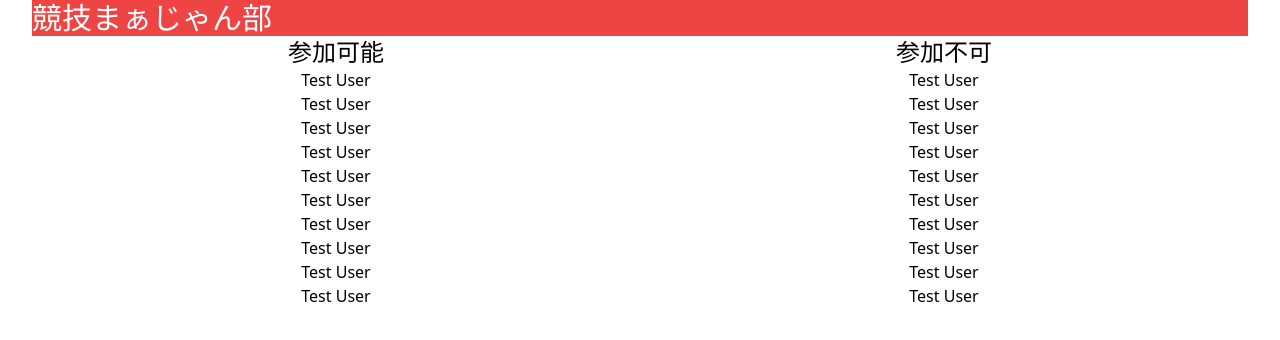
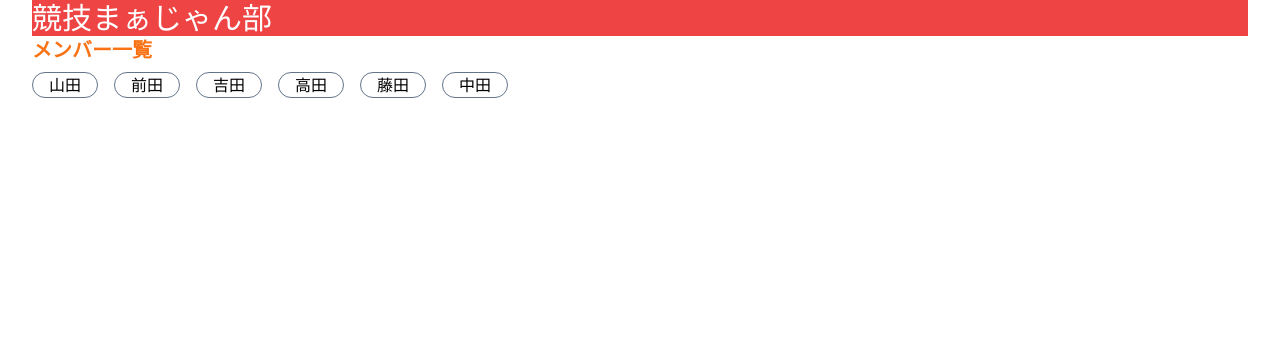
Before and after one commit to mitsumatsuo/mahjong, a Next.js app: page / in a window 1280 px wide. Shown: the top 340 px of the page. Built offline with nearby package versions, Linux system fonts and the light colour scheme.

Commit message:
add some codes

```diff
--- a/pages/index.tsx
+++ b/pages/index.tsx
@@ -1,8 +1,36 @@
 import type { NextPage } from "next";
 import Head from "next/head";
+import { useState } from "react";
 import styles from "../styles/Home.module.css";
 
+type User = {
+  id: number;
+  name: string;
+  checked: boolean;
+};
+
+const defaultUsers: User[] = [
+  { id: 0, name: "山田", checked: false },
+  { id: 1, name: "前田", checked: false },
+  { id: 2, name: "吉田", checked: false },
+  { id: 3, name: "高田", checked: false },
+  { id: 4, name: "藤田", checked: false },
+  { id: 5, name: "中田", checked: false },
+];
+
+const title = "競技まぁじゃん部";
+
 const Home: NextPage = () => {
+  const [users, setUsers] = useState(defaultUsers);
+  const clickEventHandler = (e: User) => {
+    e.checked = !e.checked;
+    setUsers((old) => [
+      ...old.filter((user) => user.id < e.id),
+      e,
+      ...old.filter((user) => user.id > e.id),
+    ]);
+  };
+
   return (
     <div className={styles.container}>
       <Head>
@@ -12,38 +40,28 @@ const Home: NextPage = () => {
       </Head>
 
       <main>
-        <h1 className="text-3xl bg-red-500 text-white">競技まぁじゃん部</h1>
-        <div className="flex">
-          <div className="w-1/2">
-            <h2 className="text-center text-2xl">参加可能</h2>
-            <ul>
-              <li className="text-center">Test User</li>
-              <li className="text-center">Test User</li>
-              <li className="text-center">Test User</li>
-              <li className="text-center">Test User</li>
-              <li className="text-center">Test User</li>
-              <li className="text-center">Test User</li>
-              <li className="text-center">Test User</li>
-              <li className="text-center">Test User</li>
-              <li className="text-center">Test User</li>
-              <li className="text-center">Test User</li>
-            </ul>
-          </div>
-          <div className="w-1/2">
-            <h2 className="text-center text-2xl">参加不可</h2>
-            <ul>
-              <li className="text-center">Test User</li>
-              <li className="text-center">Test User</li>
-              <li className="text-center">Test User</li>
-              <li className="text-center">Test User</li>
-              <li className="text-center">Test User</li>
-              <li className="text-center">Test User</li>
-              <li className="text-center">Test User</li>
-              <li className="text-center">Test User</li>
-              <li className="text-center">Test User</li>
-              <li className="text-center">Test User</li>
-            </ul>
-          </div>
+        <h1 className="text-3xl bg-red-500 text-white">{title}</h1>
+        <div className="font-bold text-orange-500 text-xl">メンバー一覧</div>
+        <div className="flex space-x-4">
+          {users.map((user) => {
+            return user.checked ? (
+              <div
+                key={user.id}
+                className="bg-green-500 text-center whitespace-nowrap px-4 my-2 rounded-full border border-green-500 select-none cursor-pointer shadow shadow-green-500 "
+                onClick={() => clickEventHandler(user)}
+              >
+                {user.name}
+              </div>
+            ) : (
+              <div
+                key={user.id}
+                className="text-center whitespace-nowrap px-4 my-2 rounded-full border border-slate-500 select-none cursor-pointer"
+                onClick={() => clickEventHandler(user)}
+              >
+                {user.name}
+              </div>
+            );
+          })}
         </div>
       </main>
     </div>
```
